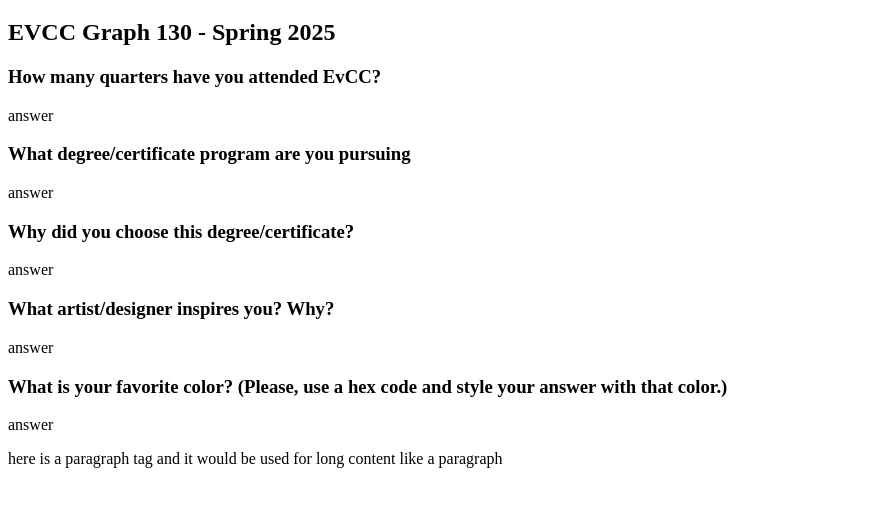
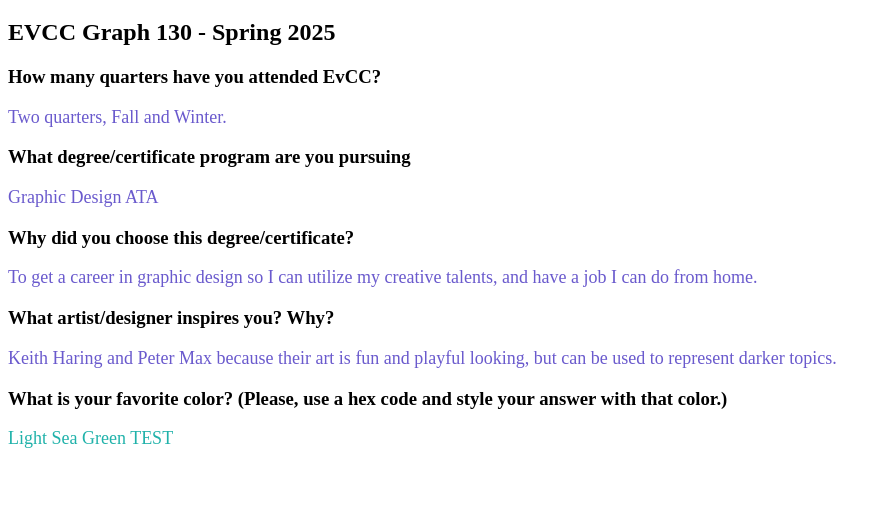
Before and after one commit to JovelleLee427/Graph130, a plain HTML site: page index.html in a window 1280 px wide. Shown: the part 61-568 px from the top of the page, without its empty margins (0-891 px from the left). Drawn offline with Linux system fonts and the light colour scheme.

Commit message:
updated index.html

```diff
--- a/index.html
+++ b/index.html
@@ -3,21 +3,26 @@
 	<head>
 		<meta charset="UTF-8">
 		<title>Graph 130 - Jovelle Lee</title>
+		<style>
+			p {
+				color:slateblue;
+				font-size: 18px;
+			}
+		</style>
 	</head>
 	<body>
 	<h1>Jovelle Lee</h1>
 	<h2>EVCC Graph 130 - Spring 2025</h2>
 	<h3>How many quarters have you attended EvCC?</h3>
-	<p>	answer </p>
+	<p>	Two quarters, Fall and Winter. </p>
 	<h3>What degree/certificate program are you pursuing</h3>
-	<p> answer</p>
+	<p> Graphic Design ATA</p>
 	<h3>Why did you choose this degree/certificate?</h3>
-	<p> answer </p>
+	<p> To get a career in graphic design so I can utilize my creative talents, and have a job I can do from home. </p>
 	<h3>What artist/designer inspires you? Why?</h3>
-	<p> answer</p>
+	<p> Keith Haring and Peter Max because their art is fun and playful looking, but can be used to represent darker topics.</p>
 	<h3>What is your favorite color?  (Please, use a hex code and style your answer with that color.)</h3>
-	<p> answer </p>
-	<p>here is a paragraph tag and it would be used for long content like a paragraph</p>
+	<p style="color: lightseagreen;">Light Sea Green TEST</p>
 <!-- this is a comment tag. this will not appear in the browser screen. feel free to delete this if you want. Replace the content in the headers and paragraph tags with your own content from the introduction assignment -->
 	</body>
 </html>
```
